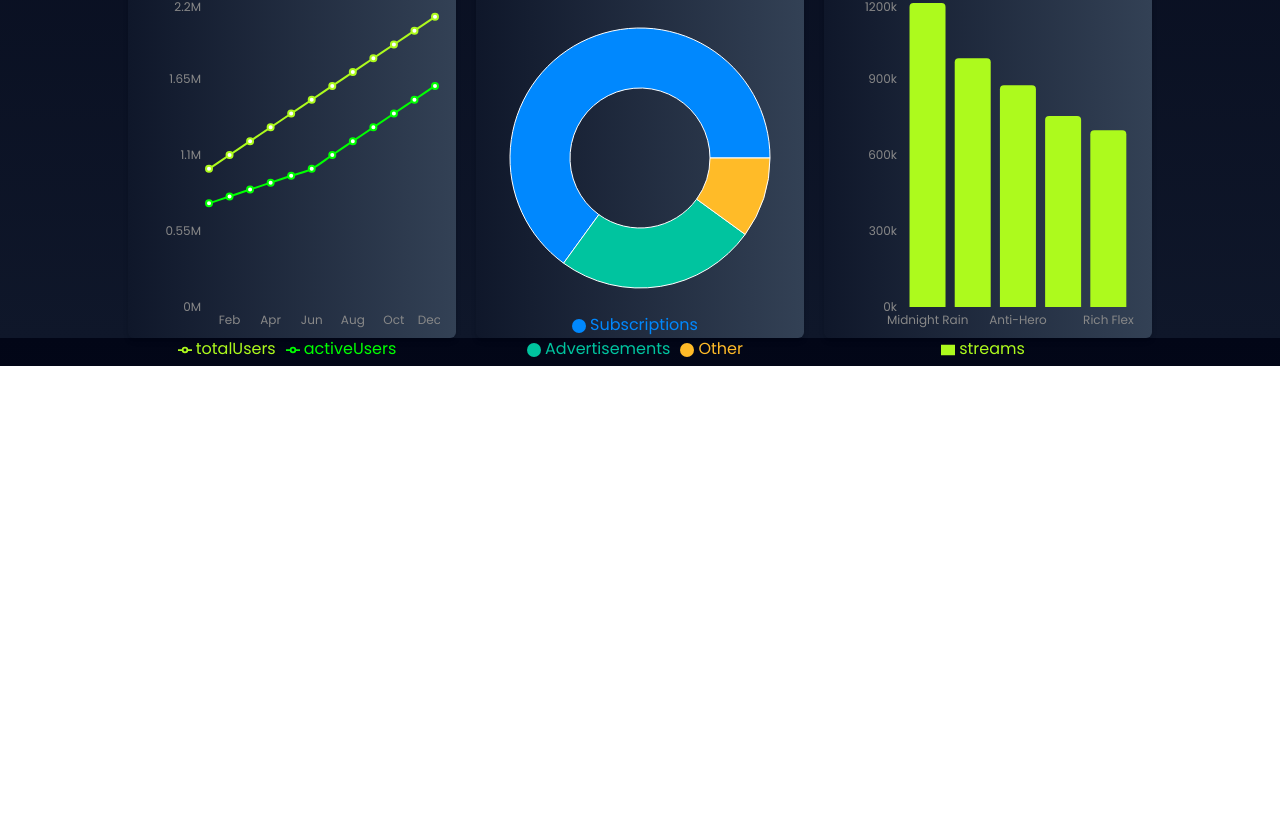
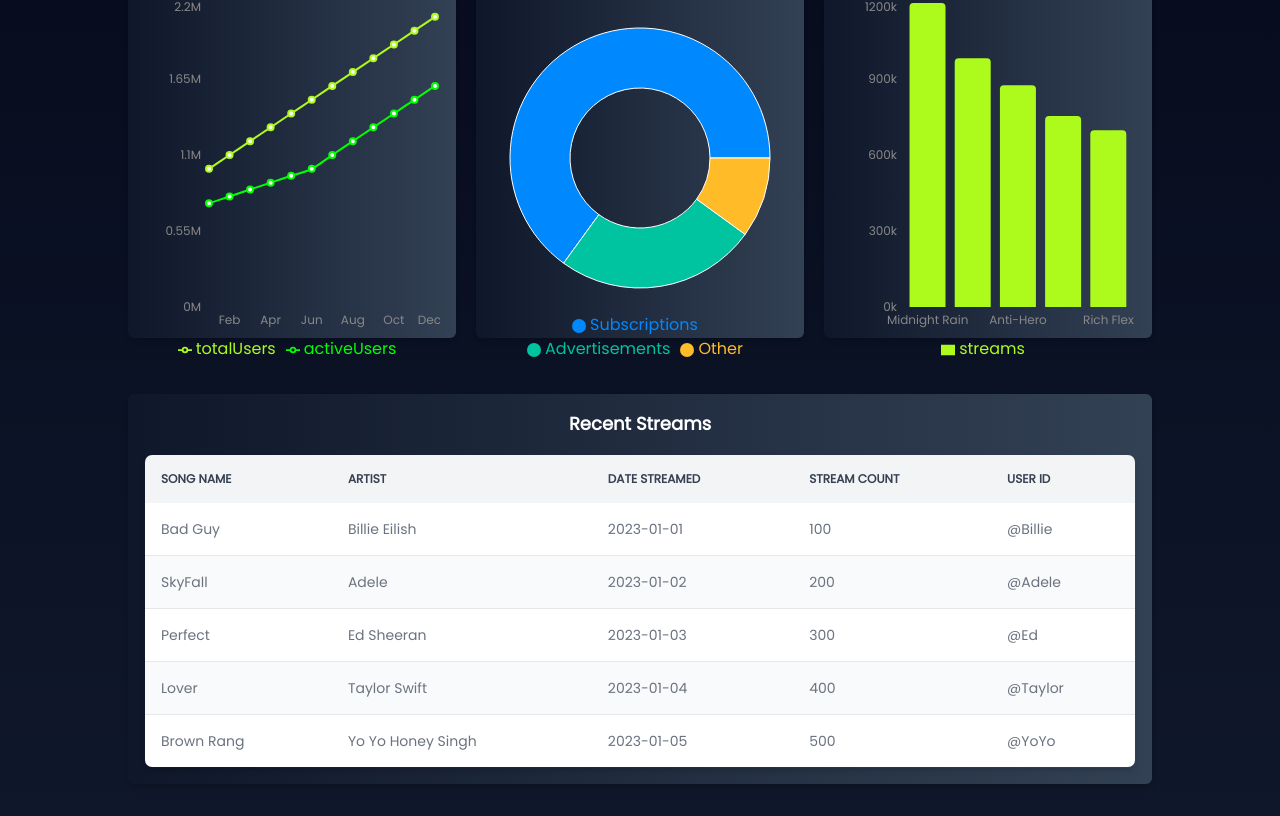
Before and after one commit to user-64bit/streamify, a Next.js app: page / in a window 1280 px wide. Shown: the part 566-1382 px from the top of the page. Before the commit the page ends 932 px from the top, so only its background shows below. Built offline with nearby package versions, Linux system fonts and the light colour scheme.

Commit message:
add: data table

```diff
--- a/app/page.tsx
+++ b/app/page.tsx
@@ -2,12 +2,13 @@ import { RevenueDistributionChart } from "@/components/charts/revenue-distributi
 import { TopSongsChart } from "@/components/charts/top-streamed-songs-chard";
 import UserGrowthChart from "@/components/charts/user-growth-chart";
 import MetricsCard from "@/components/key-metric/metric-card";
+import RecentStream from "@/components/recent-stream";
 import { AudioLines, DollarSign, UserCheck, Users } from "lucide-react";
 
 export default function Home() {
   return (
-    <div className="lg:mx-32 mx-2">
-      <div className="flex flex-col lg:flex-row justify-around gap-4 pt-8">
+    <div className="lg:mx-32 mx-2 py-8">
+      <div className="flex flex-col lg:flex-row justify-around gap-4">
         <MetricsCard
           title="Total Users"
           value="100"
@@ -51,6 +52,7 @@ export default function Home() {
         <RevenueDistributionChart />
         <TopSongsChart />
       </div>
+      <RecentStream />
     </div>
   );
 }
--- /dev/null
+++ b/components/recent-stream.tsx
@@ -0,0 +1,21 @@
+import Card from "./reusable/card";
+import DataTable from "./reusable/data-table";
+
+const dummyData = [
+  ["Song Name", "Artist", "Date Streamed", "Stream Count", "User ID"],
+  ["Bad Guy", "Billie Eilish", "2023-01-01", "100", "@Billie"],
+  ["SkyFall", "Adele", "2023-01-02", "200", "@Adele"],
+  ["Perfect", "Ed Sheeran", "2023-01-03", "300", "@Ed"],
+  ["Lover", "Taylor Swift", "2023-01-04", "400", "@Taylor"],
+  ["Brown Rang", "Yo Yo Honey Singh", "2023-01-05", "500", "@YoYo"],
+];
+export default function RecentStream() {
+  return (
+    <Card className="mt-14">
+      <h1 className="text-lg font-bold text-white mb-4 text-center">
+        Recent Streams
+      </h1>
+      <DataTable data={dummyData} />
+    </Card>
+  );
+}
--- /dev/null
+++ b/components/reusable/data-table.tsx
@@ -0,0 +1,38 @@
+export default function DataTable({ data }: { data: string[][] }) {
+  const headers = data[0];
+  const rows = data.slice(1);
+  return (
+    <table className="w-full text-sm text-gray-500 dark:text-gray-400 border border-gray-200 dark:border-gray-700 rounded-lg shadow-md overflow-hidden">
+      <thead className="text-xs text-gray-700 uppercase bg-gray-100 dark:bg-gray-800 dark:text-gray-300">
+        <tr>
+          {headers.map((key, i) => (
+            <th key={i} scope="col" className="p-4 text-left font-semibold">
+              {key}
+            </th>
+          ))}
+        </tr>
+      </thead>
+      <tbody>
+        {rows.map((row, index) => (
+          <tr
+            key={index}
+            className={`transition-all ${
+              index % 2 === 0
+                ? "bg-white dark:bg-gray-900"
+                : "bg-gray-50 dark:bg-gray-800"
+            } hover:bg-gray-100 dark:hover:bg-gray-700`}
+          >
+            {row.map((key, i) => (
+              <td
+                key={i}
+                className="p-4 border-b border-gray-200 dark:border-gray-700"
+              >
+                {key}
+              </td>
+            ))}
+          </tr>
+        ))}
+      </tbody>
+    </table>
+  );
+}
```
